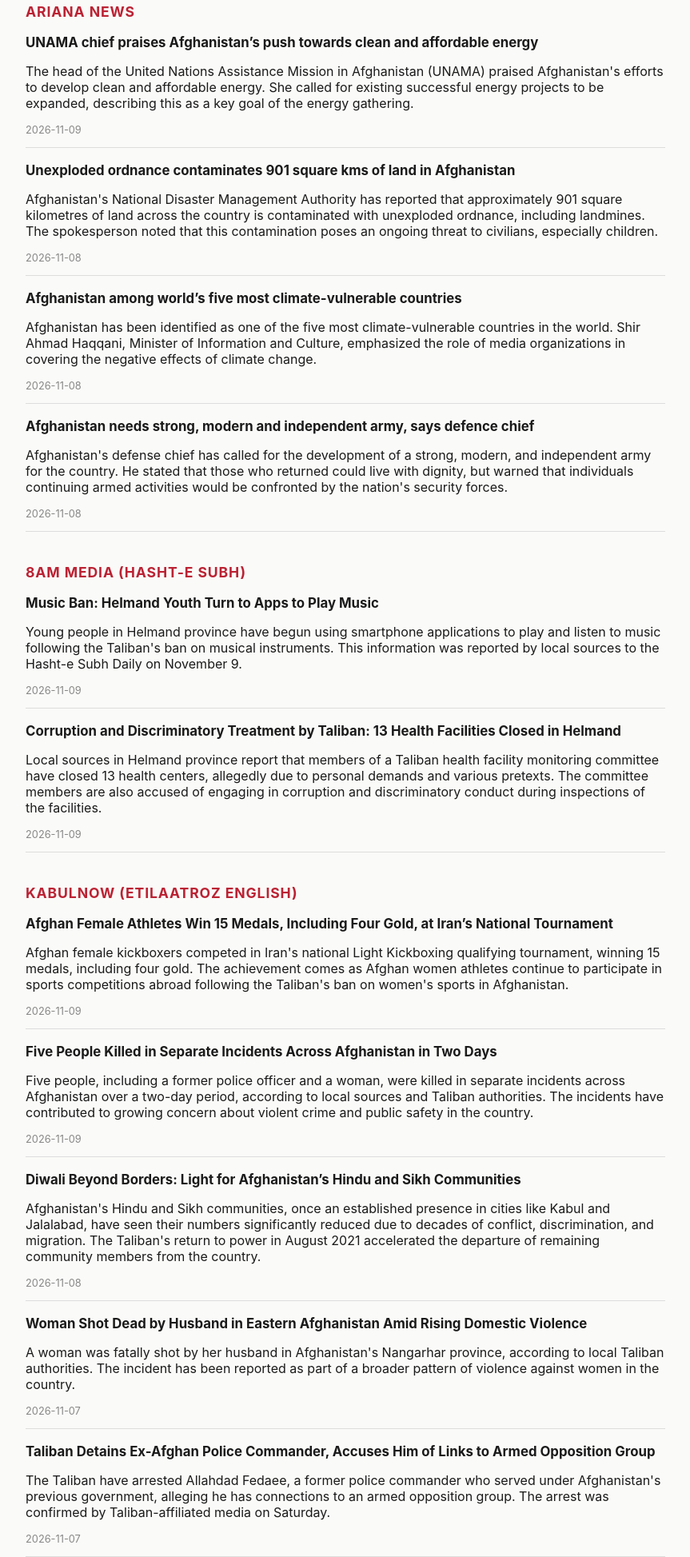
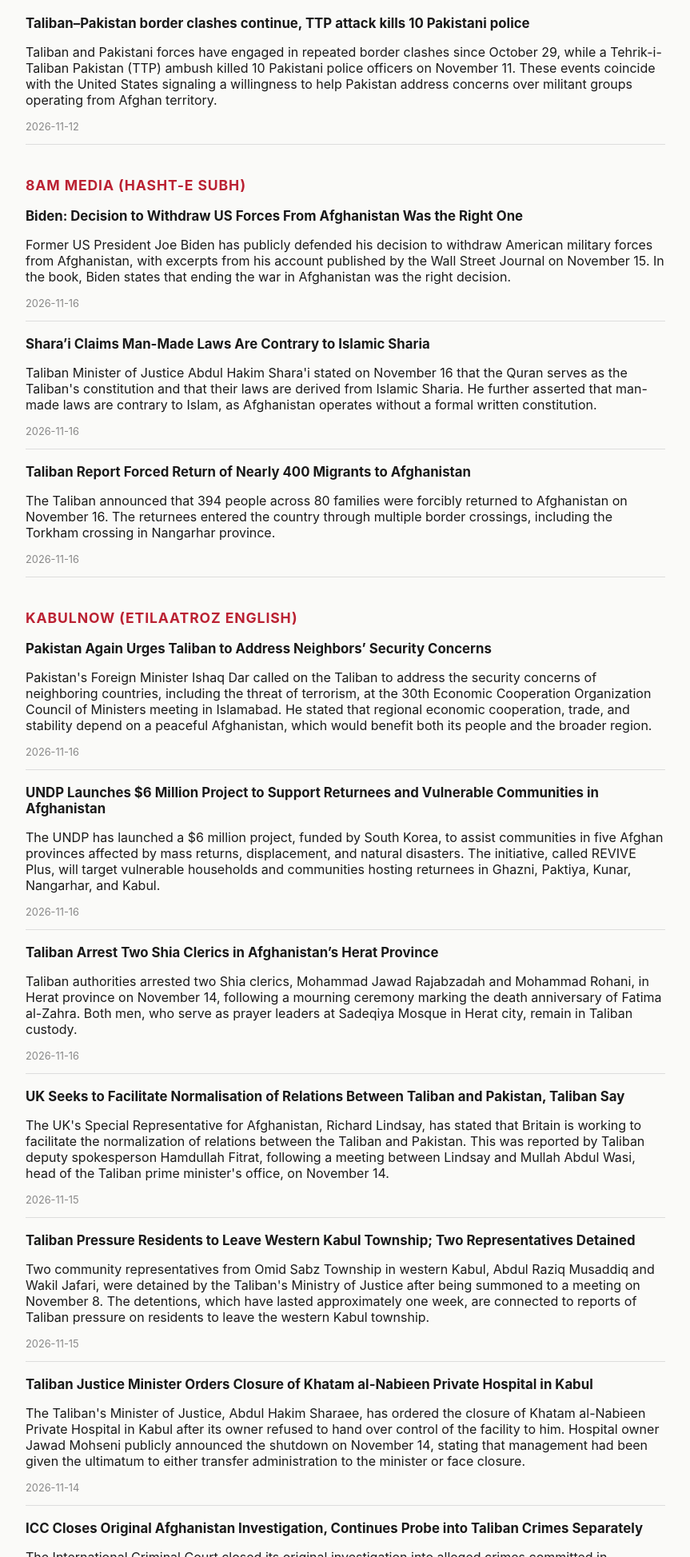
Before and after one commit to dd1913/afghan-security-digest, a plain HTML site: page index.html in a window 1280 px wide. Shown: the part 853-2800 px from the top of the page at 80% size, without its empty margins (208-1071 px from the left). Drawn offline with Linux system fonts and the light colour scheme.

Commit message:
Digest update: 2026-11-16

```diff
--- a/index.html
+++ b/index.html
@@ -2,7 +2,7 @@
 <html lang="en">
 <head>
 <meta charset="UTF-8">
-<title>Afghan Security Weekly — 09 November 2026</title>
+<title>Afghan Security Weekly — 16 November 2026</title>
 <meta name="viewport" content="width=device-width, initial-scale=1">
 <style>
   body { font-family: -apple-system, Georgia, serif; max-width: 800px; margin: 40px auto; padding: 0 20px; background: #fafaf8; color: #1a1a1a; }
@@ -24,98 +24,98 @@
 </head>
 <body>
   <h1>Afghan Security Weekly</h1>
-  <p class="subtitle">New Afghan security stories since the last update — generated 09 November 2026</p>
+  <p class="subtitle">New Afghan security stories since the last update — generated 16 November 2026</p>
 
   <section class="overview">
     <h2>Since Last Update</h2>
-    <p>Security conditions in Afghanistan remain a concern, with five people killed in separate incidents across the country over a two-day period, including a former police officer, highlighting ongoing violent crime and public safety challenges. The Taliban arrested a former Afghan police commander, accusing him of links to an armed opposition group, underscoring continued counterinsurgency operations against ex-government figures. A reported massacre near a Shia shrine in Herat&#x27;s Injil district, allegedly carried out by motorcycle-borne attackers on April 10, has drawn attention to anti-Shia sectarian violence, with the Taliban accused of covering up the incident&#x27;s nature. The International Criminal Court&#x27;s issuance of arrest warrants for Taliban leaders adds an international accountability dimension to the security and human rights situation. Separately, unexploded ordnance contaminating approximately 901 square kilometres of Afghan land continues to pose a persistent threat to civilian safety.</p>
-    <ul class="key-events"><li>Five people killed in separate incidents across Afghanistan over two days, including a former police officer and a woman</li><li>Taliban arrests former Afghan police commander, alleging ties to armed opposition group</li><li>Deh-Mehri massacre near Herat Shia shrine reportedly covered up by Taliban, with anti-Shia motive alleged</li><li>ICC issues arrest warrants for Taliban leaders, including over persecution of LGBTIQ+ individuals</li><li>Woman fatally shot by husband in Nangarhar province amid reported rise in domestic violence</li><li>901 square km of Afghan land contaminated with unexploded ordnance and landmines</li><li>France conducts deportation talks with Taliban while ruling out formal recognition</li><li>13 health facilities closed in Helmand amid corruption and misconduct allegations against Taliban monitoring committee</li></ul>
+    <p>Taliban–Pakistan border tensions remain the dominant security development, with repeated clashes reported since late October and a TTP ambush killing 10 Pakistani police officers on November 11, prompting both Pakistani and UK diplomatic efforts to pressure the Taliban on cross-border militancy. Inside Afghanistan, the Taliban continued internal security actions, including the arrest of two Shia clerics in Herat following a mourning ceremony and the detention of two community representatives in western Kabul amid reports of forced displacement. The ICC closed its original Afghanistan investigation while continuing a separate probe into Taliban crimes since 2021, and a UN official warned that poverty is leaving Afghan children vulnerable to Taliban recruitment. On the diplomatic front, Russia sent a high-level 130-member trade delegation to Kabul, while the UK signaled efforts to normalize Taliban-Pakistan relations.</p>
+    <ul class="key-events"><li>TTP ambush kills 10 Pakistani police officers on November 11 amid ongoing Taliban-Pakistan border clashes</li><li>Taliban arrest two Shia clerics in Herat following mourning ceremony on November 14</li><li>Taliban detain two community representatives in western Kabul amid forced-displacement reports</li><li>ICC closes original Afghanistan investigation, continues separate probe into Taliban crimes post-2021</li><li>UN warns poverty making Afghan children vulnerable to Taliban recruitment</li><li>Pakistan urges Taliban to address regional security concerns at ECO ministerial meeting</li><li>Russian Deputy PM visits Kabul with 130-member delegation to expand trade ties</li><li>UNDP launches $6 million REVIVE Plus project to support Afghan returnees and vulnerable communities</li></ul>
   </section>
 
         <section>
-          <h2>Ariana News</h2>
+          <h2>Long War Journal</h2>
 
             <article class="card">
-              <h3><a href="https://www.ariananews.af/unama-chief-praises-afghanistans-push-towards-clean-and-affordable-energy/" target="_blank" rel="noopener">UNAMA chief praises Afghanistan’s push towards clean and affordable energy</a></h3>
-              <p>The head of the United Nations Assistance Mission in Afghanistan (UNAMA) praised Afghanistan&#x27;s efforts to develop clean and affordable energy. She called for existing successful energy projects to be expanded, describing this as a key goal of the energy gathering.</p>
-              <div class="meta">2026-11-09</div>
-            </article>
-            <article class="card">
-              <h3><a href="https://www.ariananews.af/unexploded-ordnance-contaminates-901-square-kms-of-land-in-afghanistan/" target="_blank" rel="noopener">Unexploded ordnance contaminates 901 square kms of land in Afghanistan</a></h3>
-              <p>Afghanistan&#x27;s National Disaster Management Authority has reported that approximately 901 square kilometres of land across the country is contaminated with unexploded ordnance, including landmines. The spokesperson noted that this contamination poses an ongoing threat to civilians, especially children.</p>
-              <div class="meta">2026-11-08</div>
-            </article>
-            <article class="card">
-              <h3><a href="https://www.ariananews.af/afghanistan-among-worlds-five-most-climate-vulnerable-countries/" target="_blank" rel="noopener">Afghanistan among world’s five most climate-vulnerable countries</a></h3>
-              <p>Afghanistan has been identified as one of the five most climate-vulnerable countries in the world. Shir Ahmad Haqqani, Minister of Information and Culture, emphasized the role of media organizations in covering the negative effects of climate change.</p>
-              <div class="meta">2026-11-08</div>
-            </article>
-            <article class="card">
-              <h3><a href="https://www.ariananews.af/afghanistan-needs-strong-modern-and-independent-army-says-defence-chief/" target="_blank" rel="noopener">Afghanistan needs strong, modern and independent army, says defence chief</a></h3>
-              <p>Afghanistan&#x27;s defense chief has called for the development of a strong, modern, and independent army for the country. He stated that those who returned could live with dignity, but warned that individuals continuing armed activities would be confronted by the nation&#x27;s security forces.</p>
-              <div class="meta">2026-11-08</div>
+              <h3><a href="https://www.longwarjournal.org/archives/2026/11/taliban-pakistan-border-clashes-continue-ttp-attack-kills-10-pakistani-police.php" target="_blank" rel="noopener">Taliban–Pakistan border clashes continue, TTP attack kills 10 Pakistani police</a></h3>
+              <p>Taliban and Pakistani forces have engaged in repeated border clashes since October 29, while a Tehrik-i-Taliban Pakistan (TTP) ambush killed 10 Pakistani police officers on November 11. These events coincide with the United States signaling a willingness to help Pakistan address concerns over militant groups operating from Afghan territory.</p>
+              <div class="meta">2026-11-12</div>
             </article>
         </section>
         <section>
           <h2>8AM Media (Hasht-e Subh)</h2>
 
             <article class="card">
-              <h3><a href="https://8am.media/eng/music-ban-helmand-youth-turn-to-apps-to-play-music/" target="_blank" rel="noopener">Music Ban: Helmand Youth Turn to Apps to Play Music</a></h3>
-              <p>Young people in Helmand province have begun using smartphone applications to play and listen to music following the Taliban&#x27;s ban on musical instruments. This information was reported by local sources to the Hasht-e Subh Daily on November 9.</p>
-              <div class="meta">2026-11-09</div>
+              <h3><a href="https://8am.media/eng/biden-decision-to-withdraw-us-forces-from-afghanistan-was-the-right-one/" target="_blank" rel="noopener">Biden: Decision to Withdraw US Forces From Afghanistan Was the Right One</a></h3>
+              <p>Former US President Joe Biden has publicly defended his decision to withdraw American military forces from Afghanistan, with excerpts from his account published by the Wall Street Journal on November 15. In the book, Biden states that ending the war in Afghanistan was the right decision.</p>
+              <div class="meta">2026-11-16</div>
             </article>
             <article class="card">
-              <h3><a href="https://8am.media/eng/corruption-and-discriminatory-treatment-by-taliban-13-health-facilities-closed-in-helmand/" target="_blank" rel="noopener">Corruption and Discriminatory Treatment by Taliban: 13 Health Facilities Closed in Helmand</a></h3>
-              <p>Local sources in Helmand province report that members of a Taliban health facility monitoring committee have closed 13 health centers, allegedly due to personal demands and various pretexts. The committee members are also accused of engaging in corruption and discriminatory conduct during inspections of the facilities.</p>
-              <div class="meta">2026-11-09</div>
+              <h3><a href="https://8am.media/eng/sharai-claims-man-made-laws-are-contrary-to-islamic-sharia/" target="_blank" rel="noopener">Shara’i Claims Man-Made Laws Are Contrary to Islamic Sharia</a></h3>
+              <p>Taliban Minister of Justice Abdul Hakim Shara&#x27;i stated on November 16 that the Quran serves as the Taliban&#x27;s constitution and that their laws are derived from Islamic Sharia. He further asserted that man-made laws are contrary to Islam, as Afghanistan operates without a formal written constitution.</p>
+              <div class="meta">2026-11-16</div>
+            </article>
+            <article class="card">
+              <h3><a href="https://8am.media/eng/taliban-forced-return-400-migrants-afghanistan/" target="_blank" rel="noopener">Taliban Report Forced Return of Nearly 400 Migrants to Afghanistan</a></h3>
+              <p>The Taliban announced that 394 people across 80 families were forcibly returned to Afghanistan on November 16. The returnees entered the country through multiple border crossings, including the Torkham crossing in Nangarhar province.</p>
+              <div class="meta">2026-11-16</div>
             </article>
         </section>
         <section>
           <h2>KabulNow (Etilaatroz English)</h2>
 
             <article class="card">
-              <h3><a href="https://kabulnow.com/2026/11/afghan-female-kickboxers-win-15-medals-including-four-gold-at-national-tournament-in-iran/" target="_blank" rel="noopener">Afghan Female Athletes Win 15 Medals, Including Four Gold, at Iran’s National Tournament</a></h3>
-              <p>Afghan female kickboxers competed in Iran&#x27;s national Light Kickboxing qualifying tournament, winning 15 medals, including four gold. The achievement comes as Afghan women athletes continue to participate in sports competitions abroad following the Taliban&#x27;s ban on women&#x27;s sports in Afghanistan.</p>
-              <div class="meta">2026-11-09</div>
+              <h3><a href="https://kabulnow.com/2026/11/pakistan-again-urges-taliban-to-address-neighbors-security-concerns/" target="_blank" rel="noopener">Pakistan Again Urges Taliban to Address Neighbors’ Security Concerns</a></h3>
+              <p>Pakistan&#x27;s Foreign Minister Ishaq Dar called on the Taliban to address the security concerns of neighboring countries, including the threat of terrorism, at the 30th Economic Cooperation Organization Council of Ministers meeting in Islamabad. He stated that regional economic cooperation, trade, and stability depend on a peaceful Afghanistan, which would benefit both its people and the broader region.</p>
+              <div class="meta">2026-11-16</div>
             </article>
             <article class="card">
-              <h3><a href="https://kabulnow.com/2026/11/five-people-killed-in-separate-incidents-across-afghanistan-in-two-days/" target="_blank" rel="noopener">Five People Killed in Separate Incidents Across Afghanistan in Two Days</a></h3>
-              <p>Five people, including a former police officer and a woman, were killed in separate incidents across Afghanistan over a two-day period, according to local sources and Taliban authorities. The incidents have contributed to growing concern about violent crime and public safety in the country.</p>
-              <div class="meta">2026-11-09</div>
+              <h3><a href="https://kabulnow.com/2026/11/undp-launches-6-million-project-to-support-returnees-and-vulnerable-communities-in-afghanistan/" target="_blank" rel="noopener">UNDP Launches $6 Million Project to Support Returnees and Vulnerable Communities in Afghanistan</a></h3>
+              <p>The UNDP has launched a $6 million project, funded by South Korea, to assist communities in five Afghan provinces affected by mass returns, displacement, and natural disasters. The initiative, called REVIVE Plus, will target vulnerable households and communities hosting returnees in Ghazni, Paktiya, Kunar, Nangarhar, and Kabul.</p>
+              <div class="meta">2026-11-16</div>
             </article>
             <article class="card">
-              <h3><a href="https://kabulnow.com/2026/11/diwali-beyond-borders-light-for-afghanistans-hindu-and-sikh-communities/" target="_blank" rel="noopener">Diwali Beyond Borders: Light for Afghanistan’s Hindu and Sikh Communities</a></h3>
-              <p>Afghanistan&#x27;s Hindu and Sikh communities, once an established presence in cities like Kabul and Jalalabad, have seen their numbers significantly reduced due to decades of conflict, discrimination, and migration. The Taliban&#x27;s return to power in August 2021 accelerated the departure of remaining community members from the country.</p>
-              <div class="meta">2026-11-08</div>
+              <h3><a href="https://kabulnow.com/2026/11/taliban-arrest-two-shia-clerics-in-afghanistans-herat-province/" target="_blank" rel="noopener">Taliban Arrest Two Shia Clerics in Afghanistan’s Herat Province</a></h3>
+              <p>Taliban authorities arrested two Shia clerics, Mohammad Jawad Rajabzadah and Mohammad Rohani, in Herat province on November 14, following a mourning ceremony marking the death anniversary of Fatima al-Zahra. Both men, who serve as prayer leaders at Sadeqiya Mosque in Herat city, remain in Taliban custody.</p>
+              <div class="meta">2026-11-16</div>
             </article>
             <article class="card">
-              <h3><a href="https://kabulnow.com/2026/11/woman-shot-dead-by-husband-in-eastern-afghanistan-amid-rising-domestic-violence/" target="_blank" rel="noopener">Woman Shot Dead by Husband in Eastern Afghanistan Amid Rising Domestic Violence</a></h3>
-              <p>A woman was fatally shot by her husband in Afghanistan&#x27;s Nangarhar province, according to local Taliban authorities. The incident has been reported as part of a broader pattern of violence against women in the country.</p>
-              <div class="meta">2026-11-07</div>
+              <h3><a href="https://kabulnow.com/2026/11/uk-seeks-to-facilitate-normalisation-of-relations-between-taliban-and-pakistan-taliban-say/" target="_blank" rel="noopener">UK Seeks to Facilitate Normalisation of Relations Between Taliban and Pakistan, Taliban Say</a></h3>
+              <p>The UK&#x27;s Special Representative for Afghanistan, Richard Lindsay, has stated that Britain is working to facilitate the normalization of relations between the Taliban and Pakistan. This was reported by Taliban deputy spokesperson Hamdullah Fitrat, following a meeting between Lindsay and Mullah Abdul Wasi, head of the Taliban prime minister&#x27;s office, on November 14.</p>
+              <div class="meta">2026-11-15</div>
             </article>
             <article class="card">
-              <h3><a href="https://kabulnow.com/2026/11/taliban-detains-ex-afghan-police-commander-accuses-him-of-links-to-armed-opposition-group/" target="_blank" rel="noopener">Taliban Detains Ex-Afghan Police Commander, Accuses Him of Links to Armed Opposition Group</a></h3>
-              <p>The Taliban have arrested Allahdad Fedaee, a former police commander who served under Afghanistan&#x27;s previous government, alleging he has connections to an armed opposition group. The arrest was confirmed by Taliban-affiliated media on Saturday.</p>
-              <div class="meta">2026-11-07</div>
+              <h3><a href="https://kabulnow.com/2026/11/taliban-pressure-residents-to-vacate-township-in-western-kabul-two-community-representatives-detained-for-a-week/" target="_blank" rel="noopener">Taliban Pressure Residents to Leave Western Kabul Township; Two Representatives Detained</a></h3>
+              <p>Two community representatives from Omid Sabz Township in western Kabul, Abdul Raziq Musaddiq and Wakil Jafari, were detained by the Taliban&#x27;s Ministry of Justice after being summoned to a meeting on November 8. The detentions, which have lasted approximately one week, are connected to reports of Taliban pressure on residents to leave the western Kabul township.</p>
+              <div class="meta">2026-11-15</div>
             </article>
             <article class="card">
-              <h3><a href="https://kabulnow.com/2026/11/france-rules-out-taliban-recognition-amid-talks-on-afghan-deportations/" target="_blank" rel="noopener">France Rules Out Taliban Recognition Amid Talks on Afghan Deportations</a></h3>
-              <p>France is conducting technical talks with Taliban authorities to facilitate the deportation of Afghan nationals without legal residency in France. The French government has clarified that these discussions do not amount to official recognition of the Taliban.</p>
-              <div class="meta">2026-11-06</div>
+              <h3><a href="https://kabulnow.com/2026/11/taliban-justice-minister-orders-closure-of-khatam-al-nabieen-private-hospital-in-kabul/" target="_blank" rel="noopener">Taliban Justice Minister Orders Closure of Khatam al-Nabieen Private Hospital in Kabul</a></h3>
+              <p>The Taliban&#x27;s Minister of Justice, Abdul Hakim Sharaee, has ordered the closure of Khatam al-Nabieen Private Hospital in Kabul after its owner refused to hand over control of the facility to him. Hospital owner Jawad Mohseni publicly announced the shutdown on November 14, stating that management had been given the ultimatum to either transfer administration to the minister or face closure.</p>
+              <div class="meta">2026-11-14</div>
+            </article>
+            <article class="card">
+              <h3><a href="https://kabulnow.com/2026/11/icc-closes-original-afghanistan-investigation-continues-probe-into-taliban-crimes-separately/" target="_blank" rel="noopener">ICC Closes Original Afghanistan Investigation, Continues Probe into Taliban Crimes Separately</a></h3>
+              <p>The International Criminal Court closed its original investigation into alleged crimes committed in Afghanistan, as ordered by Pre-Trial Chamber II on November 12 in The Hague. A separate ICC investigation into alleged crimes committed by the Taliban since their return to power in August 2021 will continue.</p>
+              <div class="meta">2026-11-14</div>
+            </article>
+            <article class="card">
+              <h3><a href="https://kabulnow.com/2026/11/poverty-leaves-afghan-children-vulnerable-to-taliban-recruitment-un-official-warns/" target="_blank" rel="noopener">Poverty Leaves Afghan Children Vulnerable to Taliban Recruitment, UN Official Warns</a></h3>
+              <p>A UN official has warned that economic hardship in Afghanistan is making children susceptible to Taliban recruitment. The UN Special Representative for Children and Armed Conflict has called on Taliban authorities to stop recruiting children and to recognize 18 as the legal age of adulthood.</p>
+              <div class="meta">2026-11-13</div>
+            </article>
+            <article class="card">
+              <h3><a href="https://kabulnow.com/2026/11/russian-deputy-prime-minister-visits-kabul-with-130-member-delegation-to-boost-trade-and-investment-with-taliban/" target="_blank" rel="noopener">Russian Deputy Prime Minister Visits Kabul with 130-Member Delegation to Boost Trade and Investment with Taliban</a></h3>
+              <p>Russian Deputy Prime Minister Alexei Overchuk traveled to Kabul on November 12 with a 130-member delegation of government officials, investors, and business representatives to meet with Taliban leadership. The visit was focused on expanding economic and trade ties between Russia and Afghanistan.</p>
+              <div class="meta">2026-11-13</div>
             </article>
         </section>
         <section>
-          <h2>Zan Times</h2>
+          <h2>Rukhshana Media</h2>
 
             <article class="card">
-              <h3><a href="https://zantimes.com/2026/11/04/why-the-iccs-arrest-warrants-for-taliban-leaders-are-historic-for-lgbtiq-justice/" target="_blank" rel="noopener">Why the ICC’s arrest warrants for Taliban leaders are historic for LGBTIQ+ justice</a></h3>
-              <p>The International Criminal Court (ICC) has issued arrest warrants for Taliban leaders, marking a significant development in accountability for human rights abuses in Afghanistan. The warrants come amid documented reports of persecution and sexual violence against LGBTIQ+ individuals under Taliban rule, including evidence compiled in a 2023 report by the Afghanistan LGBTIQ+ Organization.</p>
-              <div class="meta">2026-11-04</div>
-            </article>
-            <article class="card">
-              <h3><a href="https://zantimes.com/2026/11/03/afghanistan-taliban-herat-shrine-massacre-shia-hazara/" target="_blank" rel="noopener">The Deh-Mehri massacre and the Taliban’s cover-up of anti-Shia violence</a></h3>
-              <p>On April 10, a massacre occurred near a Shia shrine in the Injil district of Herat province, Afghanistan, when attackers arrived on motorcycles targeting families who had gathered there. The Taliban has been accused of covering up the incident and its anti-Shia nature, according to a report published by Zan Times in partnership with Himal Southasian.</p>
-              <div class="meta">2026-11-03</div>
+              <h3><a href="https://rukhshana.com/en/afghan-women-win-top-award-for-bravery-under-the-taliban/" target="_blank" rel="noopener">Afghan women win top award for bravery under the Taliban</a></h3>
+              <p>Afghan women have been awarded a prestigious international prize recognizing their courage and resilience under Taliban rule. The award marks five years since the Taliban imposed strict restrictions in Afghanistan.</p>
+              <div class="meta">2026-11-10</div>
             </article>
         </section>
   <footer>Auto-generated from RSS sources. See sources.md in the repo for the full source list. Not a substitute for reading original reporting.</footer>
```
Also changed, not shown: seen_links.json (+1 -1 lines).
